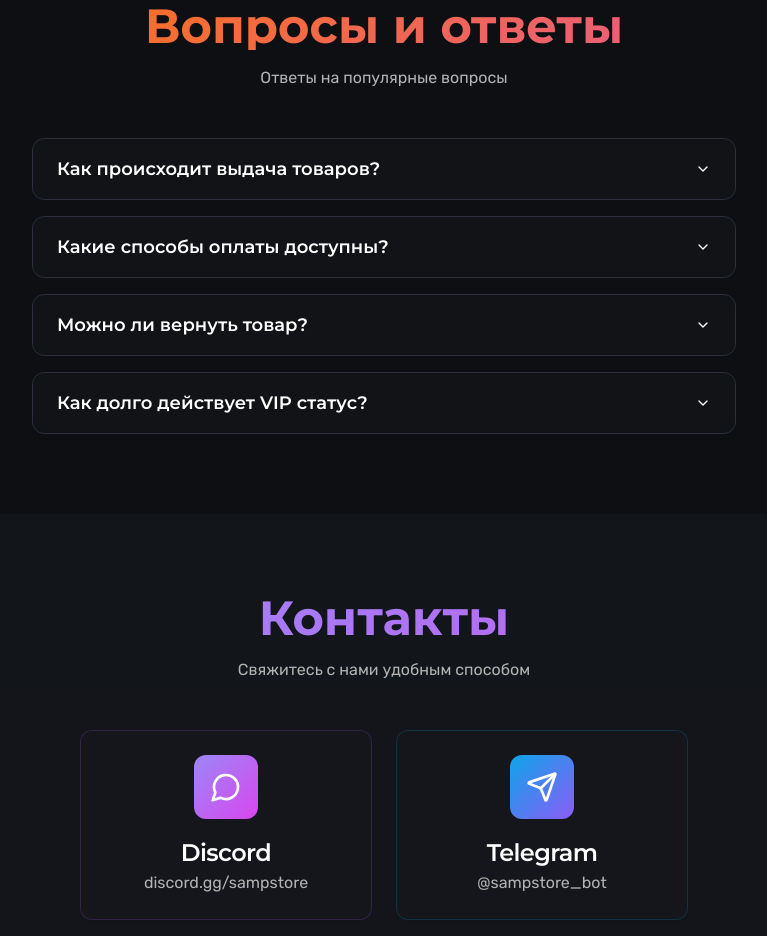
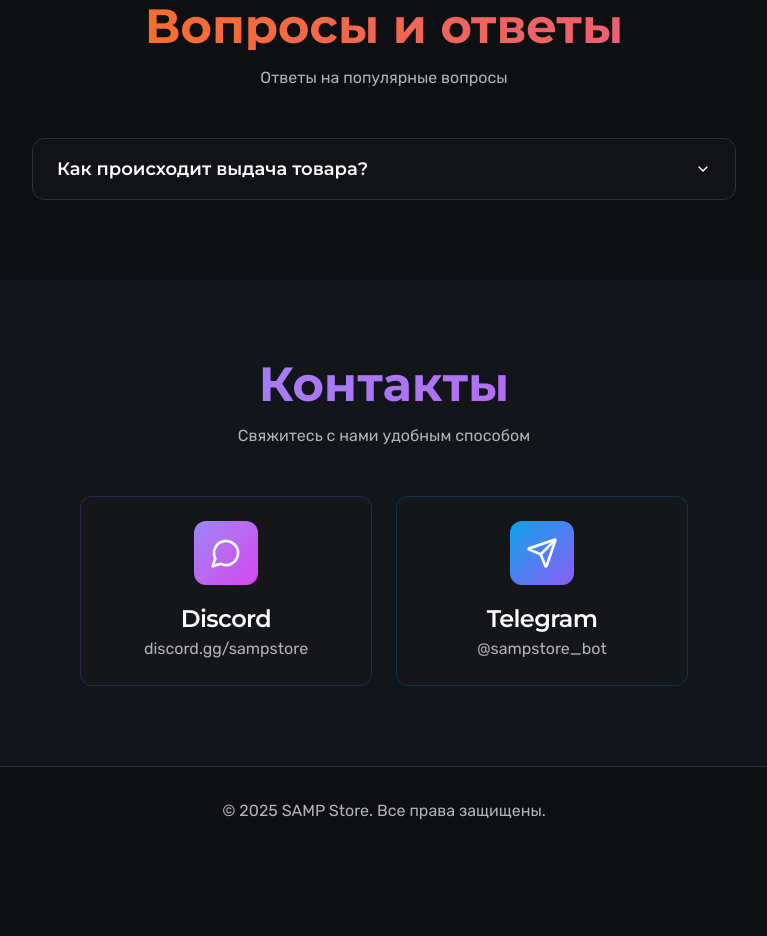
Before and after one commit to pr-poehali-dev/magazin-samp, a React (Vite) app: page / in a window 1280 px wide. Shown: the part 1600-2536 px from the top of the page, without its empty margins (256-1023 px from the left). After the commit the page ends 2455 px from the top, so only its background shows below. Built offline with nearby package versions, Linux system fonts and the light colour scheme.

Commit message:
Добавить описание механизма выдачи товара

```diff
--- a/src/pages/Index.tsx
+++ b/src/pages/Index.tsx
@@ -60,20 +60,8 @@ const Index = () => {
 
   const faqItems = [
     {
-      question: 'Как происходит выдача товаров?',
-      answer: 'Все товары выдаются автоматически через API сервера сразу после оплаты. Просто зайдите в игру и получите свою покупку!'
-    },
-    {
-      question: 'Какие способы оплаты доступны?',
-      answer: 'Мы принимаем банковские карты, электронные кошельки и криптовалюту. Все платежи проходят через защищенные системы.'
-    },
-    {
-      question: 'Можно ли вернуть товар?',
-      answer: 'Так как товары выдаются автоматически, возврат невозможен. Перед покупкой внимательно проверьте выбранный товар.'
-    },
-    {
-      question: 'Как долго действует VIP статус?',
-      answer: 'VIP статус действует 30 дней с момента активации. Вы можете продлить его в любое время.'
+      question: 'Как происходит выдача товара?',
+      answer: 'Выдача товаров происходит через партнера или системно, в зависимости от типа товара.'
     }
   ];
 
```
